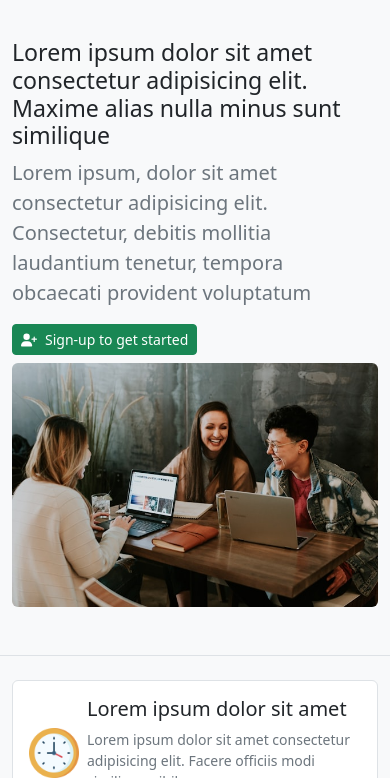
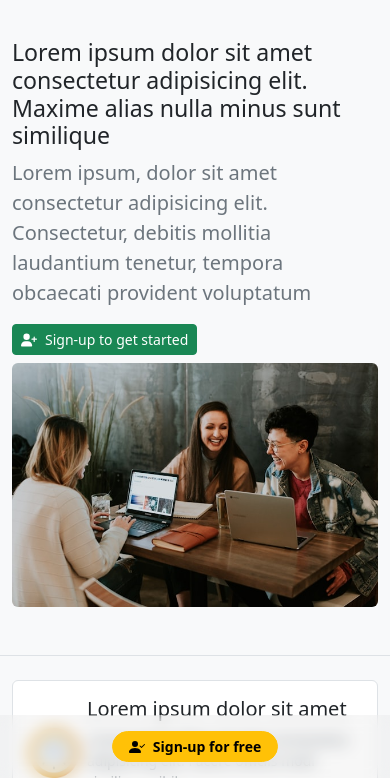
Before and after one commit to deku2806/project-bootstrap5, a plain HTML site: page index.html in a window 390 px wide. Shown: the part 66-844 px from the top of the page. Drawn offline with nearby package versions, Linux system fonts and the light colour scheme; files whose address does not match are found by name.

Commit message:
sticky footer

```diff
--- a/index.html
+++ b/index.html
@@ -843,6 +843,44 @@
       </div>
     </footer>
     <!-- footer end -->
+
+    <!-- copyright -->
+    <div class="copyright py-4">
+      <div class="container">
+        <div class="row text-center text-white small">
+          <p class="m-0 small">Copyright © 2030. Youko</p>
+        </div>
+      </div>
+    </div>
+    <!-- mobile padding -->
+    <div class="pt-5 pb-4 d-md-none" style="background-color: #000"></div>
+    <!-- sticky footer -->
+    <div
+      class="d-block d-md-none d-flex justify-content-center p-3 fixed-bottom blur-filter"
+    >
+      <a
+        href="#!"
+        class="btn btn-warning rounded-pill btn-sm fw-bold px-3 d-inline-flex align-items-center"
+      >
+        <svg
+          xmlns="http://www.w3.org/2000/svg"
+          width="16"
+          height="16"
+          fill="currentColor"
+          class="bi bi-person-check-fill me-2"
+          viewBox="0 0 16 16"
+        >
+          <path
+            fill-rule="evenodd"
+            d="M15.854 5.146a.5.5 0 0 1 0 .708l-3 3a.5.5 0 0 1-.708 0l-1.5-1.5a.5.5 0 0 1 .708-.708L12.5 7.793l2.646-2.647a.5.5 0 0 1 .708 0z"
+          ></path>
+          <path
+            d="M1 14s-1 0-1-1 1-4 6-4 6 3 6 4-1 1-1 1H1zm5-6a3 3 0 1 0 0-6 3 3 0 0 0 0 6z"
+          ></path>
+        </svg>
+        Sign-up for free
+      </a>
+    </div>
     <!-- Js -->
     <script
       src="https://cdn.jsdelivr.net/npm/bootstrap@5.3.3/dist/js/bootstrap.bundle.min.js"
--- a/style.css
+++ b/style.css
@@ -20,3 +20,12 @@
 .brand-icon img {
   width: 130px;
 }
+
+.copyright {
+  background-color: #000;
+}
+
+.blur-filter {
+  backdrop-filter: blur(8px);
+  background-color: #cccccc2b;
+}
```
